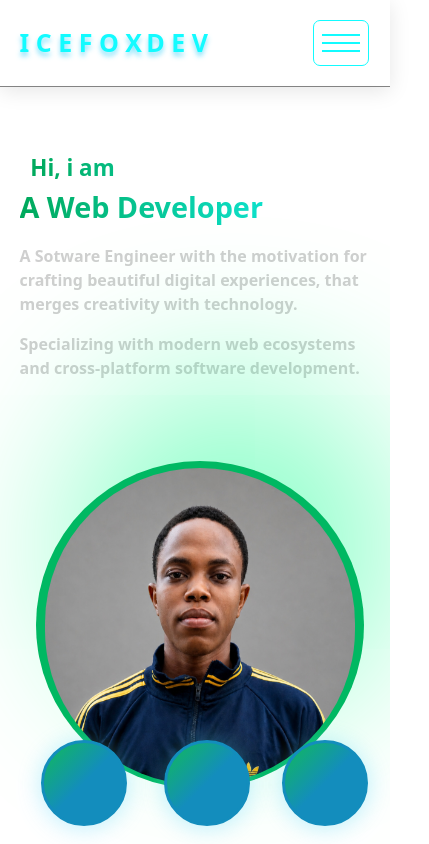
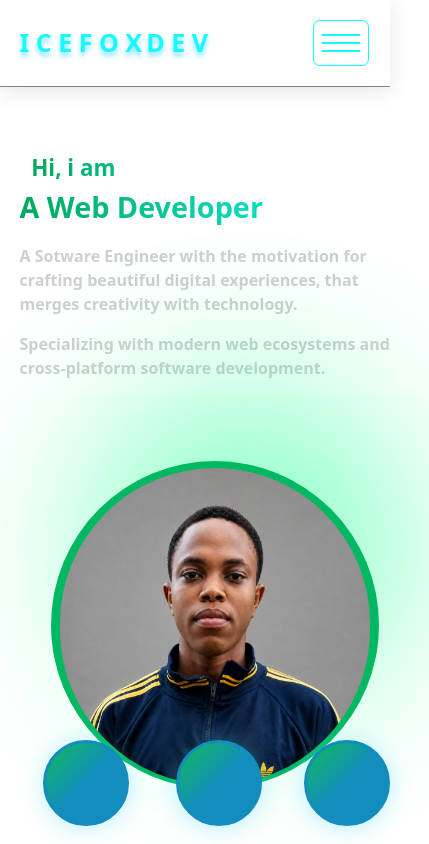
Before and after one commit to Josephededey/portfolio, a React (Vite) app: page / in a window 390 px wide. Shown: the top 844 px of the page, 429 px wide, since content can reach past the window. Built offline with nearby package versions, Linux system fonts and the light colour scheme.

Commit message:
had a little more css responsiveness issues i updated

```diff
--- a/src/App.css
+++ b/src/App.css
@@ -127,12 +127,12 @@ a:focus::after {
 /* INTRO */
 .intro {
   display: grid;
+  width: 100vw;
   grid-template-columns: 6fr 6fr;
   justify-content: space-between;
   padding-left: 5%;
   padding-right: 5%;
   height: 70vh;
-  grid-row: auto;
 }
 .intro-head {
   margin-top: 6rem;
```
